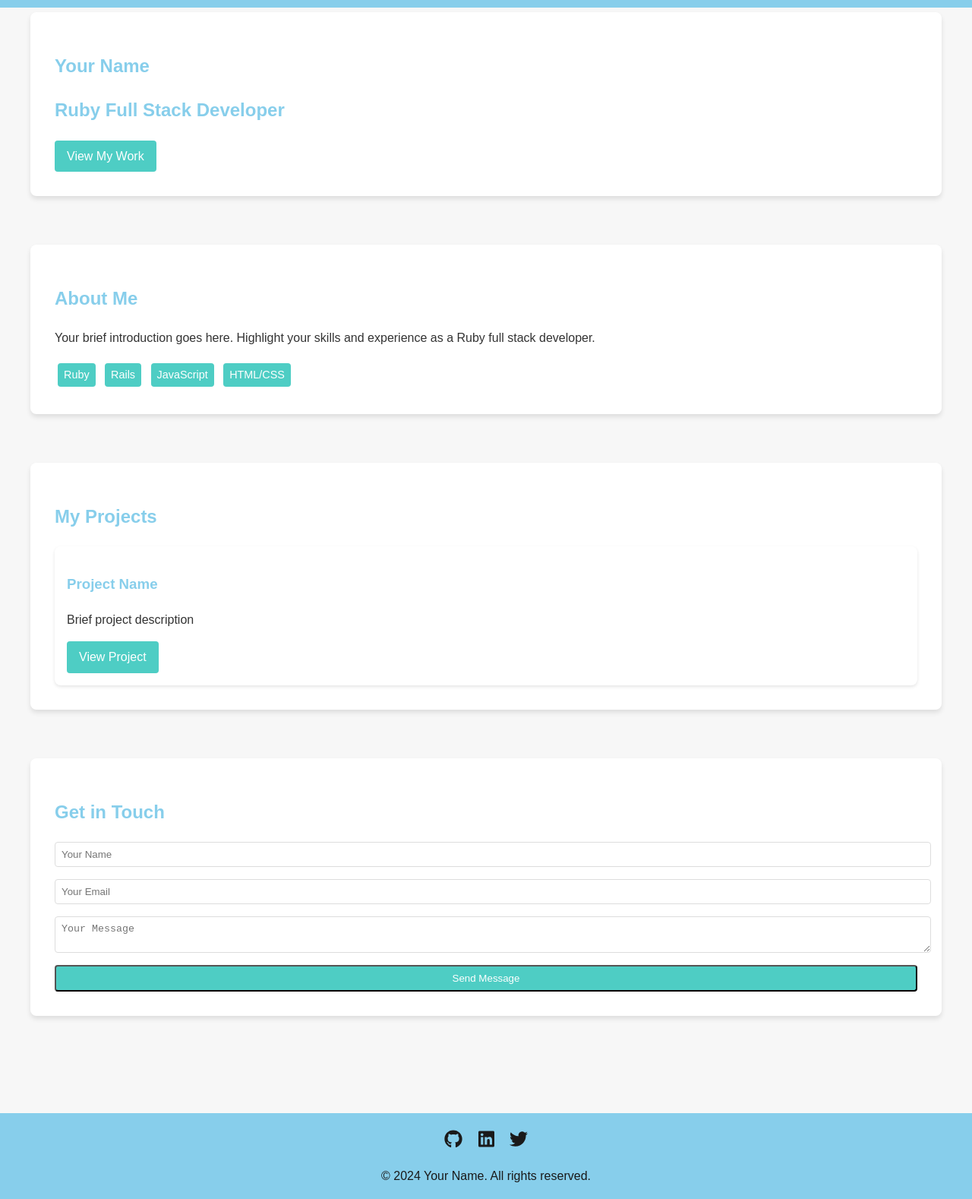
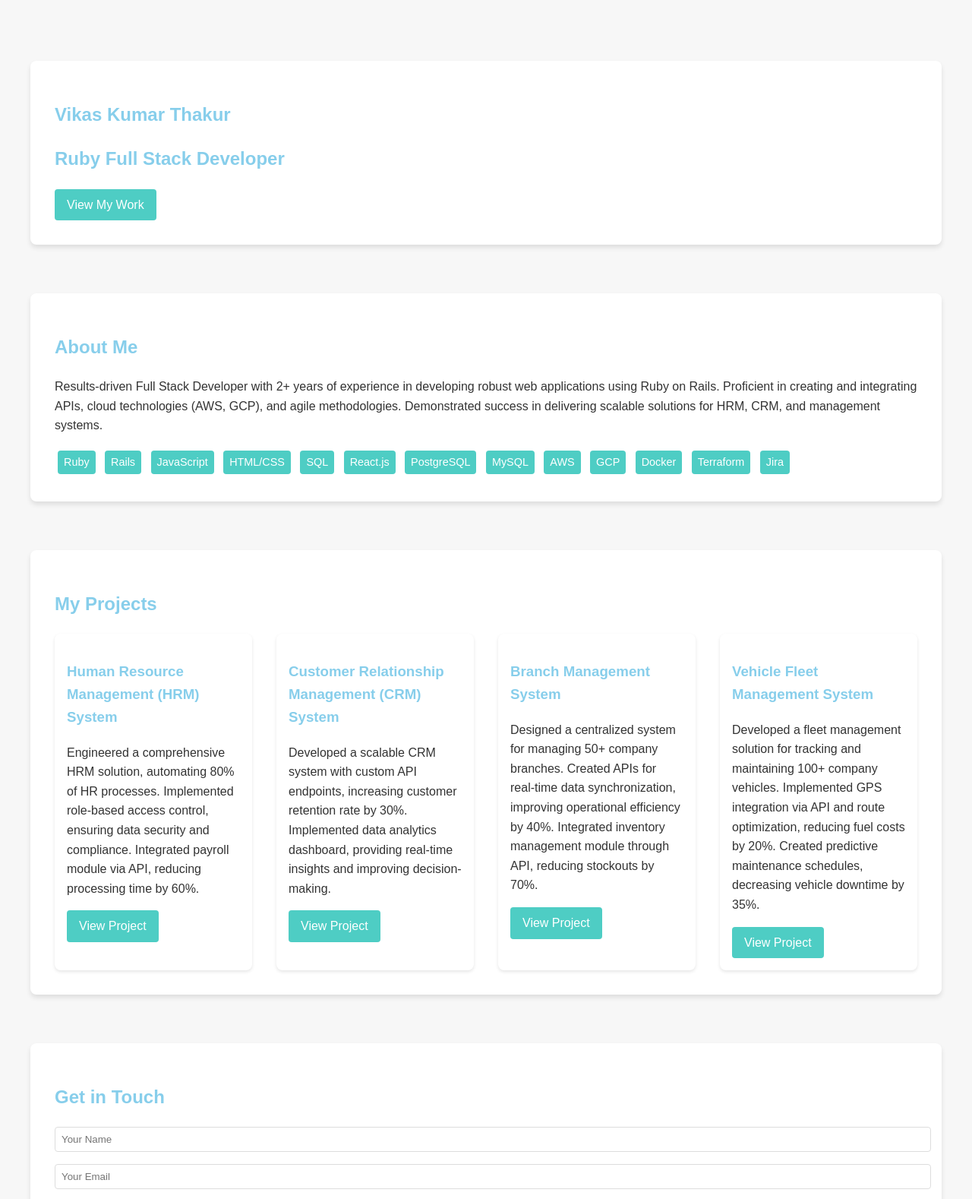
Before and after one commit to vikaskr43/vikaskr43.github.io, a plain HTML site: page index.html in a window 1280 px wide. Shown: the part 80-1658 px from the top of the page at 76% size. Drawn offline with Linux system fonts and the light colour scheme.

Commit message:
Initial commit

```diff
--- a/css/styles.css
+++ b/css/styles.css
@@ -29,6 +29,7 @@ nav ul {
     justify-content: center;
     list-style-type: none;
     padding: 0;
+    margin: 0;
 }
 
 nav ul li {
@@ -49,7 +50,7 @@ nav ul li a:hover {
 main {
     max-width: 1200px;
     margin: 0 auto;
-    padding: 2rem;
+    padding: 6rem 2rem 2rem; /* Adjusted padding for fixed header */
 }
 
 section {
@@ -139,6 +140,7 @@ footer {
     color: var(--secondary-color);
 }
 
+/* Responsive Styles */
 @media (max-width: 768px) {
     nav ul {
         flex-direction: column;
@@ -148,4 +150,25 @@ footer {
     nav ul li {
         margin: 0.5rem 0;
     }
+
+    main {
+        padding: 6rem 1rem 1rem; /* Adjusted padding for mobile */
+    }
+
+    section {
+        padding: 1rem;
+    }
+
+    .project-grid {
+        grid-template-columns: 1fr; /* Single column layout for projects */
+    }
+
+    .btn {
+        width: 100%;
+        text-align: center;
+    }
+
+    #contact-form {
+        gap: 0.5rem;
+    }
 }
--- a/index.html
+++ b/index.html
@@ -21,7 +21,7 @@
 
     <main>
         <section id="home">
-            <h1>Your Name</h1>
+            <h1>Vikas Kumar Thakur</h1>
             <h2>Ruby Full Stack Developer</h2>
             <div class="cta">
                 <a href="#projects" class="btn">View My Work</a>
@@ -30,23 +30,45 @@
 
         <section id="about">
             <h2>About Me</h2>
-            <p>Your brief introduction goes here. Highlight your skills and experience as a Ruby full stack developer.</p>
+            <p>Results-driven Full Stack Developer with 2+ years of experience in developing robust web applications using Ruby on Rails. Proficient in creating and integrating APIs, cloud technologies (AWS, GCP), and agile methodologies. Demonstrated success in delivering scalable solutions for HRM, CRM, and management systems.</p>
             <div class="skills">
                 <span class="skill-tag">Ruby</span>
                 <span class="skill-tag">Rails</span>
                 <span class="skill-tag">JavaScript</span>
                 <span class="skill-tag">HTML/CSS</span>
-                <!-- Add more skills as needed -->
+                <span class="skill-tag">SQL</span>
+                <span class="skill-tag">React.js</span>
+                <span class="skill-tag">PostgreSQL</span>
+                <span class="skill-tag">MySQL</span>
+                <span class="skill-tag">AWS</span>
+                <span class="skill-tag">GCP</span>
+                <span class="skill-tag">Docker</span>
+                <span class="skill-tag">Terraform</span>
+                <span class="skill-tag">Jira</span>
             </div>
         </section>
 
         <section id="projects">
             <h2>My Projects</h2>
             <div class="project-grid">
-                <!-- Repeat this structure for each project -->
                 <div class="project-card">
-                    <h3>Project Name</h3>
-                    <p>Brief project description</p>
+                    <h3>Human Resource Management (HRM) System</h3>
+                    <p>Engineered a comprehensive HRM solution, automating 80% of HR processes. Implemented role-based access control, ensuring data security and compliance. Integrated payroll module via API, reducing processing time by 60%.</p>
+                    <a href="#" class="btn">View Project</a>
+                </div>
+                <div class="project-card">
+                    <h3>Customer Relationship Management (CRM) System</h3>
+                    <p>Developed a scalable CRM system with custom API endpoints, increasing customer retention rate by 30%. Implemented data analytics dashboard, providing real-time insights and improving decision-making.</p>
+                    <a href="#" class="btn">View Project</a>
+                </div>
+                <div class="project-card">
+                    <h3>Branch Management System</h3>
+                    <p>Designed a centralized system for managing 50+ company branches. Created APIs for real-time data synchronization, improving operational efficiency by 40%. Integrated inventory management module through API, reducing stockouts by 70%.</p>
+                    <a href="#" class="btn">View Project</a>
+                </div>
+                <div class="project-card">
+                    <h3>Vehicle Fleet Management System</h3>
+                    <p>Developed a fleet management solution for tracking and maintaining 100+ company vehicles. Implemented GPS integration via API and route optimization, reducing fuel costs by 20%. Created predictive maintenance schedules, decreasing vehicle downtime by 35%.</p>
                     <a href="#" class="btn">View Project</a>
                 </div>
             </div>
@@ -65,11 +87,11 @@
 
     <footer>
         <div class="social-links">
-            <a href="#" target="_blank"><i class="fab fa-github"></i></a>
-            <a href="#" target="_blank"><i class="fab fa-linkedin"></i></a>
+            <a href="https://github.com/vikaskr43" target="_blank"><i class="fab fa-github"></i></a>
+            <a href="https://www.linkedin.com/in/vikas-thakur-b04875175/" target="_blank"><i class="fab fa-linkedin"></i></a>
             <a href="#" target="_blank"><i class="fab fa-twitter"></i></a>
         </div>
-        <p>&copy; 2024 Your Name. All rights reserved.</p>
+        <p>&copy; 2024 Vikas Kumar Thakur. All rights reserved.</p>
     </footer>
 
     <script src="js/main.js"></script>
--- a/js/main.js
+++ b/js/main.js
@@ -14,10 +14,10 @@ document.addEventListener('DOMContentLoaded', () => {
     if (contactForm) {
         contactForm.addEventListener('submit', (e) => {
             e.preventDefault();
-            // Here you would typically send the form data to a server
-            // For now, we'll just log it to the console
+            // Typically, send the form data to a server here
+            // For now, log it to the console
             const formData = new FormData(contactForm);
-            console.log('Form submitted with data:', Object.fromEntries(formData));
+            console.log('Form submitted with data:', Object.fromEntries(formData.entries()));
             alert('Thank you for your message! I\'ll get back to you soon.');
             contactForm.reset();
         });
@@ -27,14 +27,14 @@ document.addEventListener('DOMContentLoaded', () => {
     const projectCards = document.querySelectorAll('.project-card');
     projectCards.forEach(card => {
         card.addEventListener('mouseenter', () => {
-            card.style.transform = 'scale(1.05)';
+            card.style.transform = 'translateY(-5px)';
         });
         card.addEventListener('mouseleave', () => {
-            card.style.transform = 'scale(1)';
+            card.style.transform = 'translateY(0)';
         });
     });
 
     // Dynamically update copyright year
     const currentYear = new Date().getFullYear();
-    document.querySelector('footer p').textContent = `© ${currentYear} Your Name. All rights reserved.`;
+    document.querySelector('footer p').textContent = `© ${currentYear} Vikas Kumar Thakur. All rights reserved.`;
 });
```
